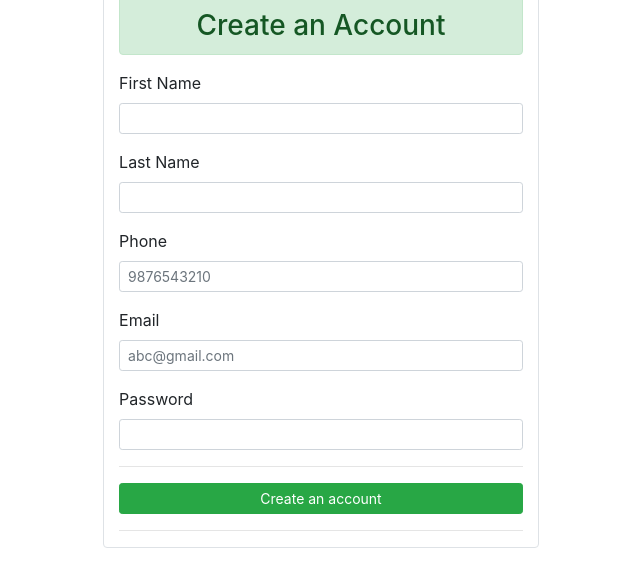
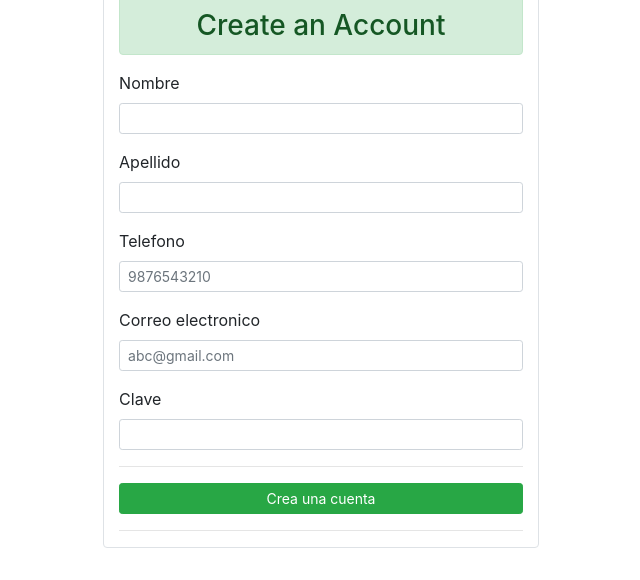
Before and after one commit to sobarzolicandeo/examen-pgy3121, a Django app: page /signup in a window 1280 px wide. Shown: the part 316-896 px from the top of the page, without its empty margins (319-959 px from the left). Run offline with Django 3.2, Linux system fonts and the light colour scheme; some libraries are stand-ins or nearby versions.

Commit message:
Actualiza Inscripcion

```diff
--- a/store/templates/signup.html
+++ b/store/templates/signup.html
@@ -29,7 +29,7 @@
                 {% endif %}
                 <!-- firstname -->
                 <div class="form-group">
-                    <label for="">First Name</label>
+                    <label for="">Nombre</label>
                     <input type="text" name="firstname"
                      id="" value="{{values.first_name}}" class="form-control form-control-sm"
                      placeholder="">
@@ -37,7 +37,7 @@
 
                 <!-- last name -->
                 <div class="form-group">
-                    <label for="">Last Name</label>
+                    <label for="">Apellido</label>
                     <input type="text" name="lastname"
                     id="" value="{{values.last_name}}" class="form-control form-control-sm"
                     >
@@ -45,7 +45,7 @@
 
                 <!-- phone -->
                 <div class="form-group">
-                    <label for="">Phone</label>
+                    <label for="">Telefono</label>
                     <input type="text" name="phone"
                     id="" class="form-control form-control-sm"
                     value="{{values.phone}}"
@@ -54,7 +54,7 @@
                 </div>
                 <!-- email -->
                 <div class="form-group">
-                    <label for="">Email</label>
+                    <label for="">Correo electronico</label>
                     <input required type="email" name="email" id=""
                     value="{{values.email}}"
                     class=" form-control-sm form-control" placeholder="abc@gmail.com">
@@ -63,7 +63,7 @@
 
                 <!-- password -->
                 <div class="form-group">
-                    <label for="">Password</label>
+                    <label for="">Clave</label>
                     <input type="password"
                     name="password"
                     id=""
@@ -71,7 +71,7 @@
                 </div>
 
                 <hr>
-                <button type="submit" class="btn btn-sm btn-success col-lg-12">Create an account</button>
+                <button type="submit" class="btn btn-sm btn-success col-lg-12">Crea una cuenta</button>
                 <hr>
 
             </form>
```
Also changed, not shown: db.sqlite3.
